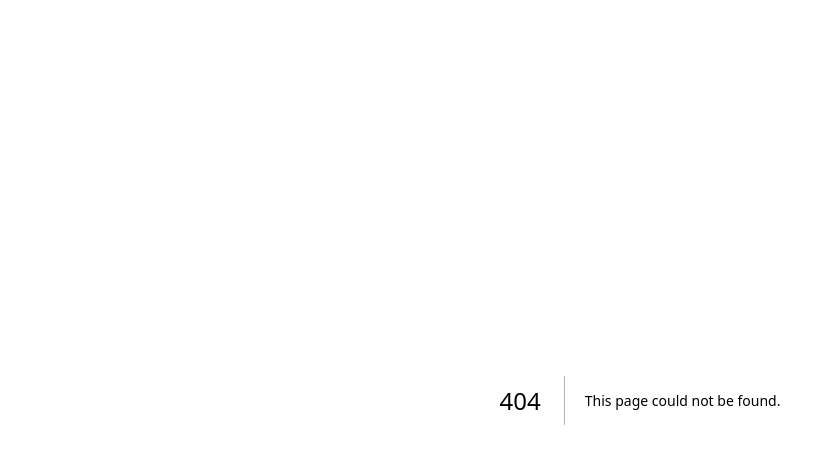
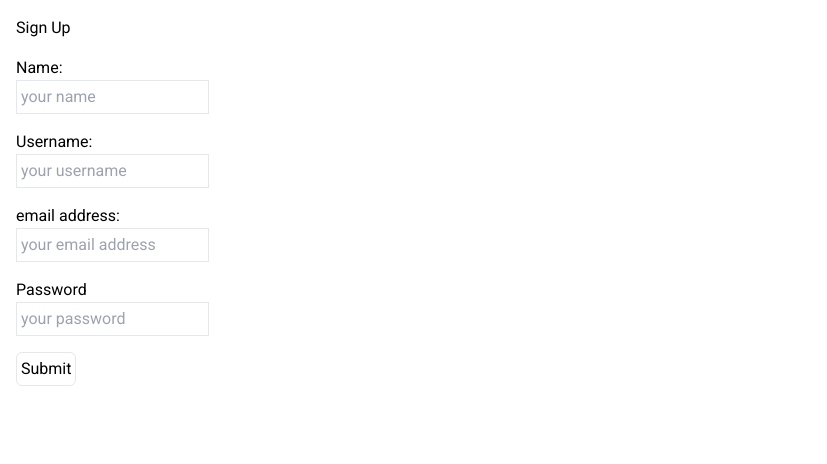
Before and after one commit to jupiterdna/pdf-generator, a Next.js app: page /auth/signup in a window 1280 px wide. Before the commit this address had no page. Shown: the top 464 px of the page, without its empty margins (0-827 px from the left). Built offline with nearby package versions, Linux system fonts and the light colour scheme; no server answers.

Commit message:
added login

```diff
--- a/package.json
+++ b/package.json
@@ -10,8 +10,10 @@
   },
   "dependencies": {
     "@react-pdf/renderer": "^3.4.2",
+    "bcrypt": "^5.1.1",
     "body-parser": "^1.20.2",
     "file-saver": "^2.0.5",
+    "jose": "^5.2.4",
     "lodash": "^4.17.21",
     "moment": "^2.30.1",
     "mysql2": "^3.9.7",
@@ -23,6 +25,7 @@
     "uuid": "^9.0.1"
   },
   "devDependencies": {
+    "@types/bcrypt": "^5.0.2",
     "@types/body-parser": "^1.19.5",
     "@types/file-saver": "^2.0.7",
     "@types/lodash": "^4.17.0",
--- /dev/null
+++ b/src/app/actions/auth.ts
@@ -0,0 +1,75 @@
+"use server";
+
+import { createSession } from "@/app/lib/session";
+import { redirect } from "next/navigation";
+import { connect } from "../testdb/action";
+import bcrypt from 'bcrypt'
+
+const hashpass = async (password: string) => {
+    const salt = await bcrypt.genSalt(10)
+    return await bcrypt.hash(password, salt)
+}
+
+const comparePass = async (password: string, hash: string) => {
+    return await bcrypt.compare(password, hash)
+}
+
+export async function login(formData: FormData) {
+    const username = formData.get('email')
+    const unhassPass = formData.get('password') as string
+
+    const con = await connect()
+    const user: any = await con.query('SELECT * FROM tbl_users WHERE email_address = ?', [username])
+
+
+    if (user?.[0]?.length) {
+
+        const password = user[0][0].password
+
+        const isMatch = await comparePass(unhassPass, password)
+
+        // await createSession(user[0][0].id)
+        if(isMatch) {
+            await createSession(user[0][0].id)
+            redirect('/testdb')
+        }
+    }
+
+    redirect('/auth/login')
+
+}
+
+
+
+export async function signup(formData: FormData) {
+  // Previous steps:
+  // 1. Validate form fields
+  // 2. Prepare data for insertion into database
+  // 3. Insert the user into the database or call an Library API
+
+  const con = await connect();
+  const name = formData.get("name");
+  const email = formData.get("email");
+  const username = formData.get("username");
+  const password = (formData.get("password") || '123456') as string
+
+  const encryptpass = await hashpass(password)
+
+  await con.query(
+    "INSERT INTO tbl_users (name, email_address, username, password) VALUES (?, ?, ?, ?)",
+    [name, email, username, encryptpass]
+  );
+  await con.query("SELECT * FROM tbl_users WHERE username = ?", [username]);
+
+  const lastInsert: any = await con.query("SELECT LAST_INSERT_ID() as id");
+
+  if (lastInsert?.[0]?.length) {
+    await createSession(lastInsert[0][0].id);
+  }
+
+  // Current steps:
+  // 4. Create user session
+
+  // 5. Redirect user
+  redirect("/testdb");
+}
--- /dev/null
+++ b/src/app/auth/login/page.tsx
@@ -0,0 +1,37 @@
+import { login } from "@/app/actions/auth";
+
+export default async function Page() {
+
+    return(
+        <div className="p-4">
+      <form action={login}>
+        <div className="p-4">
+          <h3 className="mb-4">Login </h3>
+          <div className="mb-4">
+            <div>email address:</div>
+            <input
+              type="email"
+              name="email"
+              placeholder="your email address"
+              className="border border-gray-200 p-1"
+            />
+          </div>
+          <div className="mb-4">
+            <div>Password</div>
+            <input
+              type="password"
+              name="password"
+              placeholder="your password"
+              className="border border-gray-200 p-1"
+            />
+          </div>
+          <div>
+            <button className="border p-1 border border-gray-200 rounded-md">
+              Submit
+            </button>
+          </div>
+        </div>
+      </form>
+    </div>
+    )
+}
--- /dev/null
+++ b/src/app/auth/signup/page.tsx
@@ -0,0 +1,56 @@
+'use client'
+
+import { signup } from "@/app/actions/auth";
+
+export default function Page() {
+  return (
+    <div>
+      <form action={signup}>
+        <div className="p-4">
+          <h3 className="mb-4">Sign Up </h3>
+          <div className="mb-4">
+            <div>Name:</div>
+            <input
+              type="text"
+              name="name"
+              placeholder="your name"
+              className="border border-gray-200 p-1"
+            />
+          </div>
+          <div className="mb-4">
+            <div>Username:</div>
+            <input
+              type="text"
+              name="username"
+              placeholder="your username"
+              className="border border-gray-200 p-1"
+            />
+          </div>
+          <div className="mb-4">
+            <div>email address:</div>
+            <input
+              type="email"
+              name="email"
+              placeholder="your email address"
+              className="border border-gray-200 p-1"
+            />
+          </div>
+          <div className="mb-4">
+            <div>Password</div>
+            <input
+              type="password"
+              name="password"
+              placeholder="your password"
+              className="border border-gray-200 p-1"
+            />
+          </div>
+          <div>
+            <button className="border p-1 border border-gray-200 rounded-md">
+              Submit
+            </button>
+          </div>
+        </div>
+      </form>
+    </div>
+  );
+}
--- /dev/null
+++ b/src/app/lib/session.ts
@@ -0,0 +1,43 @@
+import 'server-only'
+import { SignJWT, jwtVerify } from 'jose'
+import { cookies } from 'next/headers'
+
+const secretKey = process.env.SESSION_SECRET
+const encodedKey = new TextEncoder().encode(secretKey)
+
+export async function encrypt(payload: any) {
+  return new SignJWT(payload)
+    .setProtectedHeader({ alg: 'HS256' })
+    .setIssuedAt()
+    .setExpirationTime('7d')
+    .sign(encodedKey)
+}
+
+export async function decrypt(session: string | undefined = '') {
+  try {
+    const { payload } = await jwtVerify(session, encodedKey, {
+      algorithms: ['HS256'],
+    })
+    return payload
+  } catch (error) {
+    console.log('Failed to verify session')
+  }
+}
+
+export async function createSession(userId: string) {
+    const expiresAt = new Date(Date.now() + 7 * 24 * 60 * 60 * 1000)
+    const session = await encrypt({ userId, expiresAt })
+
+    cookies().set('session', session, {
+      httpOnly: true,
+      secure: true,
+      expires: expiresAt,
+      sameSite: 'lax',
+      path: '/',
+    })
+  }
+
+
+export function deleteSession() {
+    cookies().delete('session')
+  }
--- a/src/app/testdb/page.tsx
+++ b/src/app/testdb/page.tsx
@@ -1,5 +1,7 @@
 
 
+import { redirect } from "next/navigation";
+import { deleteSession } from "../lib/session";
 import { connect, deleteRow, submitForm } from "./action";
 import Deletebtn from "./components/Deletebtn";
 import Link from "next/link";
@@ -10,12 +12,24 @@ const getData  = async () => {
   const [rows] = await connection.query('SELECT * FROM tbl_users')
   return rows
 }
+
+const logout = async () => {
+  'use server'
+
+  deleteSession()
+  redirect('/auth/login')
+}
+
 export default async function Page() {
 
   const data = await getData()
 
   return (
     <div className="p-4">
+
+      <form action="">
+      <button formAction={logout}>Logout</button>
+      </form>
       <form
 
       >
--- /dev/null
+++ b/src/middleware.ts
@@ -0,0 +1,40 @@
+import { NextRequest, NextResponse } from 'next/server'
+import { decrypt } from '@/app/lib/session'
+import { cookies } from 'next/headers'
+
+// 1. Specify protected and public routes
+const protectedRoutes = ['/testdb']
+const publicRoutes = ['/auth/login', '/auth/signup', '/']
+
+export default async function middleware(req: NextRequest) {
+
+  // 2. Check if the current route is protected or public
+  const path = req.nextUrl.pathname
+  const isProtectedRoute = protectedRoutes.includes(path)
+  const isPublicRoute = publicRoutes.includes(path)
+
+  // 3. Decrypt the session from the cookie
+  const cookie = cookies().get('session')?.value
+  const session = await decrypt(cookie)
+
+  // 5. Redirect to /login if the user is not authenticated
+  if (isProtectedRoute && !session?.userId) {
+    return NextResponse.redirect(new URL('/auth/login', req.nextUrl))
+  }
+
+  // 6. Redirect to /dashboard if the user is authenticated
+  if (
+    isPublicRoute &&
+    session?.userId &&
+    !req.nextUrl.pathname.startsWith('/testdb')
+  ) {
+    return NextResponse.redirect(new URL('/testdb', req.nextUrl))
+  }
+
+  return NextResponse.next()
+}
+
+// Routes Middleware should not run on
+export const config = {
+  matcher: ['/((?!api|_next/static|_next/image|.*\\.png$).*)'],
+}
```
Also changed, not shown: 1 other file (tests, documents, lock files or other folders).
